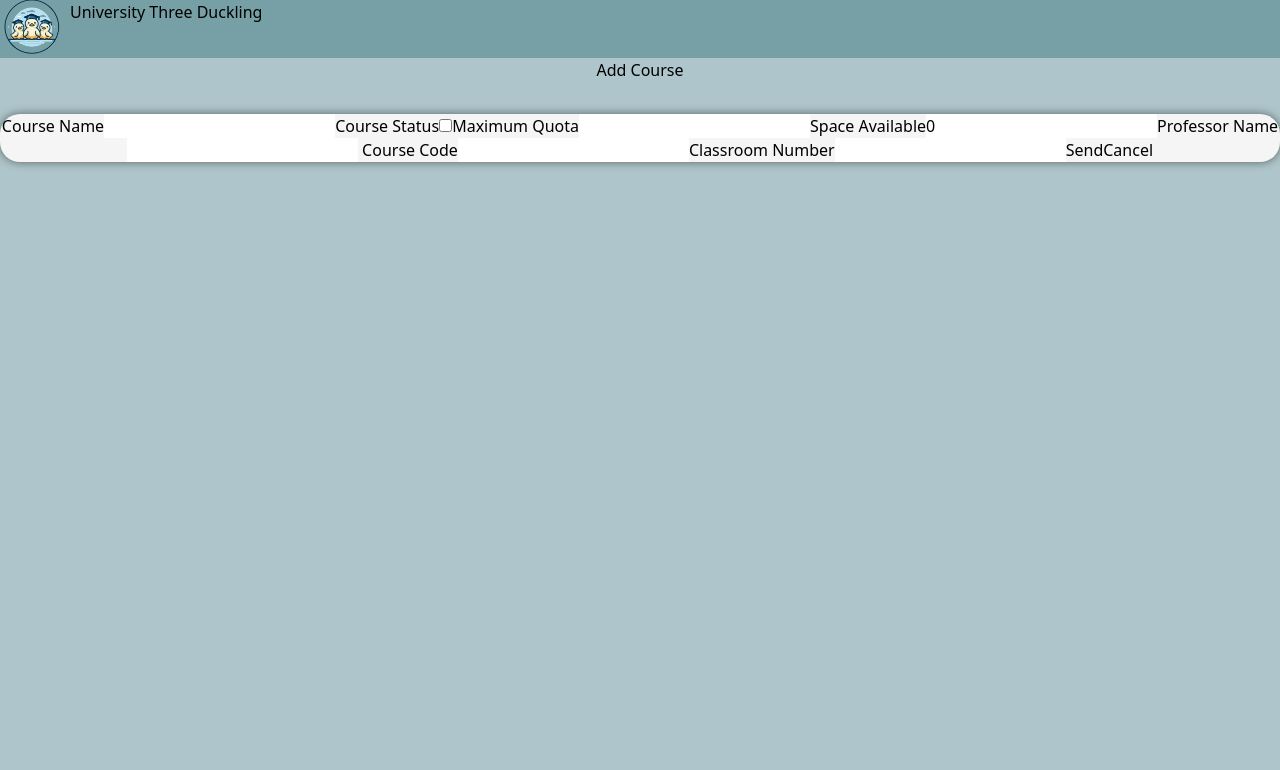
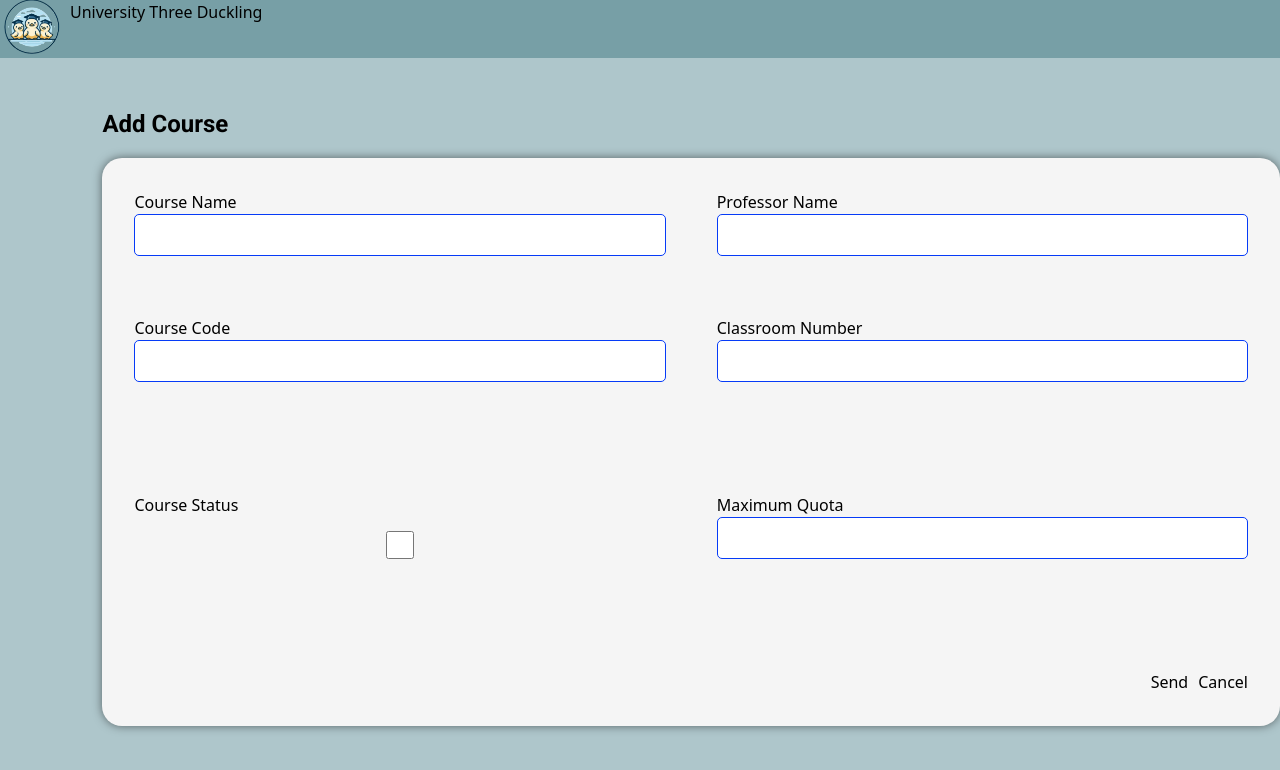
Before and after one commit to dian7875/CoursesManage, a React (Vite) app: page /create in a window 1280 px wide. Shown: the top 770 px of the page. Built offline with nearby package versions, Linux system fonts and the light colour scheme.

Commit message:
Actualizar estilos del formulario de creación de cursos

```diff
--- a/src/Hooks/useGetAllCourses.ts
+++ b/src/Hooks/useGetAllCourses.ts
@@ -7,6 +7,7 @@ const useGetAllCourses = () => {
 
     const [courses, setCourses] = useState<Course[]>([])
     const {pageNumber} = useContext(CoursesContext)
+    // eslint-disable-next-line prefer-const
     let limit = 10;
 
     useEffect(()=> {
--- /dev/null
+++ b/src/pages/create/CreateCourse.css
@@ -0,0 +1,126 @@
+
+
+
+
+.container {
+    display: flex;
+    flex-direction: column;
+    align-items: flex-start;
+    justify-content: flex-start;
+    min-height: 40vh;
+  margin-top: 3rem;
+    margin-left: 8%;
+  }
+
+  .add-course {
+   font-family: roboto;
+    font-size: 1.5rem;
+    font-weight: bolder;
+    color: #000000;
+    margin-bottom: 1rem;
+
+  }
+
+
+
+.container {
+    display: flex;
+    flex-direction: column;
+    align-items: flex-start;
+    justify-content: flex-start;
+    min-height: 40vh;
+  margin-top: 3rem;
+    margin-left: 8%;
+  }
+
+  .add-course {
+   font-family: roboto;
+    font-size: 1.5rem;
+    font-weight: bolder;
+    color: #000000;
+    margin-bottom: 1rem;
+
+  }
+
+  .Form-Class {
+    display: grid;
+    grid-template-columns: repeat(2, 1fr);
+    gap: 51px;
+    width: 100%;
+    max-width: 1206px;
+    background-color: whitesmoke;
+    border-radius: 20px;
+    box-shadow: 0px 0px 10px 0px rgba(0, 0, 0, 0.5);
+    padding: 2rem;
+    flex-grow: 1;
+}
+
+.input-group {
+    display: grid;
+    grid-template-rows: auto;
+
+}
+
+.input-group label {
+    width: 100%;
+    text-align: left;
+
+}
+
+.input-group input {
+    width: 100%;
+    padding: 8px;
+    border-radius: 5px;
+    border: 1px solid #063BF7;
+    margin-bottom: 60px;
+}
+
+.button-group {
+    display: flex;
+    justify-content: end;
+    gap: 10px;
+    grid-column: 2;
+
+}
+
+
+  .Form-Class {
+    display: grid;
+    grid-template-columns: repeat(2, 1fr);
+    gap: 51px;
+    width: 100%;
+    max-width: 1206px;
+    background-color: whitesmoke;
+    border-radius: 20px;
+    box-shadow: 0px 0px 10px 0px rgba(0, 0, 0, 0.5);
+    padding: 2rem;
+    flex-grow: 1;
+}
+
+.input-group {
+    display: grid;
+    grid-template-rows: auto;
+
+}
+
+.input-group label {
+    width: 100%;
+    text-align: left;
+
+}
+
+.input-group input {
+    width: 100%;
+    padding: 8px;
+    border-radius: 5px;
+    border: 1px solid #063BF7;
+    margin-bottom: 60px;
+}
+
+.button-group {
+    display: flex;
+    justify-content: end;
+    gap: 10px;
+    grid-column: 2;
+
+}
--- a/src/pages/create/CreateCourse.tsx
+++ b/src/pages/create/CreateCourse.tsx
@@ -1,16 +1,23 @@
+/* eslint-disable @typescript-eslint/no-explicit-any */
 
 import { useForm } from 'react-hook-form'
 import { createCourse } from '../../Services/Courses/CourseService';
 import Course from '../../types/courses';
 import { useNavigate } from 'react-router-dom';
-import { useEffect, useState } from 'react';
-import "./Form.css"
+import "./CreateCourse.css"
 function CreateCourse() {
 
   const onSubmit = async (data: any) => {
     try {
-      await createCourse(data);
 
+      const spaceAvailable = Math.floor(Math.random() * (Number(data.maximun_quota) + 1));
+
+      const formData = {
+        ...data,
+        space_available: spaceAvailable,
+      };
+
+      await createCourse(formData);
     } catch (error) {
       console.error('Error in create course', error);
     }
@@ -18,20 +25,10 @@ function CreateCourse() {
 
 
 
-  const [maxQuota, setMaxQuota] = useState(0);
-  const { register, handleSubmit, setValue, watch } = useForm<Course>();
+  const { register, handleSubmit } = useForm<Course>();
   const navigate = useNavigate();
 
-  const maxQuotaValue = watch('maximun_quota');
 
-  useEffect(() => {
-    setMaxQuota(Number(maxQuotaValue));
-  }, [maxQuotaValue]);
-
-  useEffect(() => {
-    const spaceAvailable = Math.floor(Math.random() * (maxQuota + 1));
-    setValue('space_available', spaceAvailable);
-  }, [maxQuota, setValue]);
 
   const onCancel = () => {
     navigate('/');
@@ -41,41 +38,60 @@ function CreateCourse() {
   return (
 
     <>
- <h1 className='add-course'>Add Course</h1>
-    <div className="form-container">
+     <link href="https://fonts.googleapis.com/css2?family=Roboto:wght@700&display=swap" rel="stylesheet"></link>
+     <div className="container">
+
+     <h1 className='add-course'>Add Course</h1>
 
 
 
       <form className='Form-Class' onSubmit={handleSubmit(onSubmit)}>
 
 
+
+      <div className="input-group">
         <label htmlFor="name">Course Name</label>
         <input type="text" id='name'  {...register('name')} />
 
-        <label htmlFor="status">Course Status</label>
-        <input type="checkbox" id='status' {...register('status')} />
-
-        <label htmlFor="maximun_quota">Maximum Quota</label>
-        <input type="number" id='maximun_quota'  {...register('maximun_quota')} />
-
-
-        <label htmlFor="space_available">Space Available</label>
-        <input type="number" id='space_available'  {...register('space_available')} readOnly />
-
-
-        <label htmlFor="professor">Professor Name</label>
-        <input type="text" id='professor' {...register('professor')} />
 
         <label htmlFor="course_code"> Course Code</label>
         <input type="text" id='course_code'  {...register('course_code')} />
 
+        </div>
+
+
+
+        <div className="input-group">
+        <label htmlFor="professor">Professor Name</label>
+        <input type="text" id='professor' {...register('professor')} />
+
         <label htmlFor="classroom_number">Classroom Number</label>
         <input type="number" id='classroom_number'  {...register('classroom_number')} />
 
+
+        </div>
+
+        <div className="input-group">
+        <label htmlFor="status">Course Status</label>
+        <input type="checkbox" id='status' {...register('status')} />
+
+        </div>
+
+        <div className="input-group">
+        <label htmlFor="maximun_quota">Maximum Quota</label>
+        <input type="number" id='maximun_quota'  {...register('maximun_quota')} />
+
+        </div>
+
+
+        <div className="button-group">
         <button type="submit">Send</button>
         <button type='button' onClick={onCancel}>Cancel</button>
+        </div>
+
       </form>
     </div>
+
     </>
   )
 }
--- a/src/pages/create/Form.css
+++ /dev/null
@@ -1,10 +0,0 @@
-.form-container{
-    cursor: default;
-    margin-top: 2rem;
-    width: 100%;
-    border-collapse: collapse;
-    background-color: whitesmoke;
-    border-radius: 20px;
-    box-shadow: 0px 0px 10px 0px rgba(0, 0, 0, 0.5)
-
-}
```
